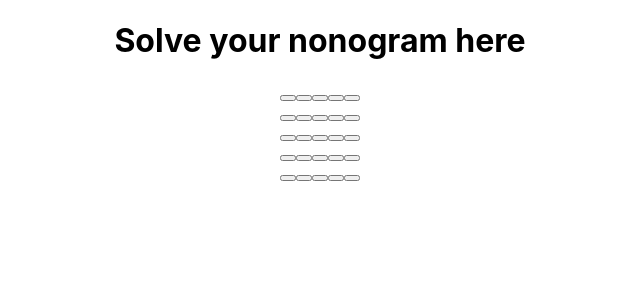
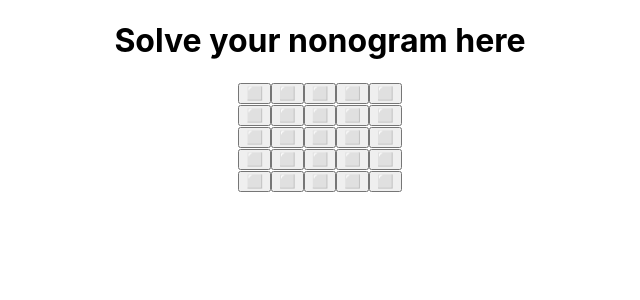
Before and after one commit to jvbridge/nonogram-solver, a React (Create React App) app: page / in a window 1280 px wide. Shown: the top 300 px of the page, without its empty margins (320-960 px from the left). Built offline with nearby package versions, Linux system fonts and the light colour scheme.

Commit message:
added emoji to handle button state

```diff
--- a/src/components/box/Box.js
+++ b/src/components/box/Box.js
@@ -3,8 +3,11 @@ import React from 'react';
 function Box({ state }) {
   switch (state) {
     case 'empty':
-      return <button></button>;
-
+      return <button>⬜</button>;
+    case 'no':
+      return <button>❎</button>;
+    case 'block':
+      return <button>⬛</button>;
     default:
       throw new Error('no state passed in');
   }
```
